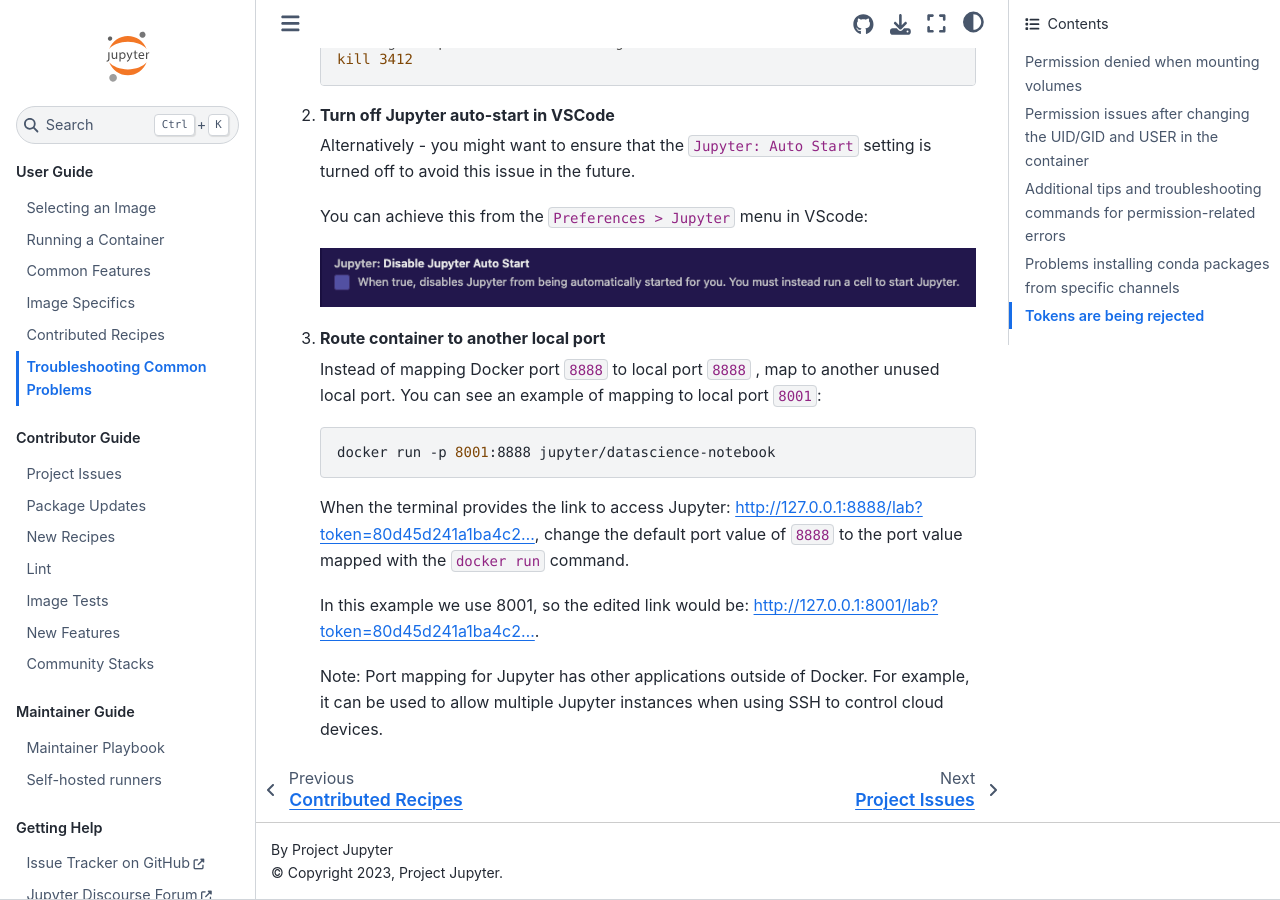
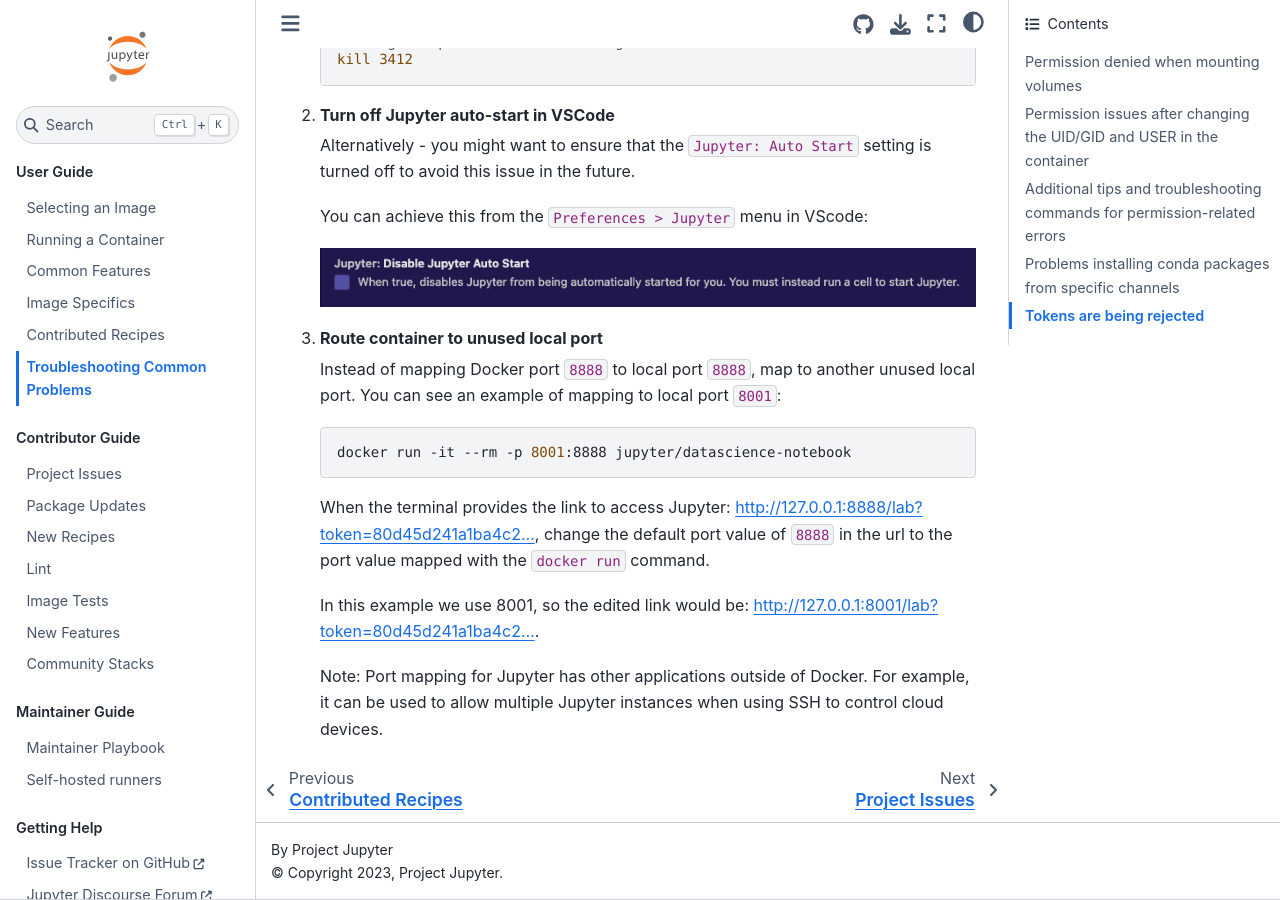
Before and after one commit to jupyter/docker-stacks, a Sphinx documentation site: the page built from docs/using/troubleshooting.md, in a window 1280 px wide and 900 px high, scrolled down 7590 px. Built offline with Sphinx 7.4.7 and the Sphinx Book theme 1.1.4, drawn with Linux system fonts in a browser that asks for light colours.

Commit message:
Update troubleshooting.md

````diff
--- a/docs/using/troubleshooting.md
+++ b/docs/using/troubleshooting.md
@@ -311,17 +311,17 @@
 
    ![VSCode Preferences UI - Jupyter: Disable Jupyter Auto Start checkbox unchecked](../_static/using/troubleshooting/vscode-jupyter-settings.png)
 
-3. **Route container to another local port**
+3. **Route container to unused local port**
 
-   Instead of mapping Docker port `8888` to local port `8888` , map to another unused local port.
+   Instead of mapping Docker port `8888` to local port `8888`, map to another unused local port.
    You can see an example of mapping to local port `8001`:
 
    ```bash
-   docker run -p 8001:8888 jupyter/datascience-notebook
+   docker run -it --rm -p 8001:8888 jupyter/datascience-notebook
    ```
 
    When the terminal provides the link to access Jupyter: <http://127.0.0.1:8888/lab?token=80d45d241a1ba4c2...>,
-   change the default port value of `8888` to the port value mapped with the `docker run` command.
+   change the default port value of `8888` in the url to the port value mapped with the `docker run` command.
 
    In this example we use 8001, so the edited link would be: <http://127.0.0.1:8001/lab?token=80d45d241a1ba4c2...>.
 
````
